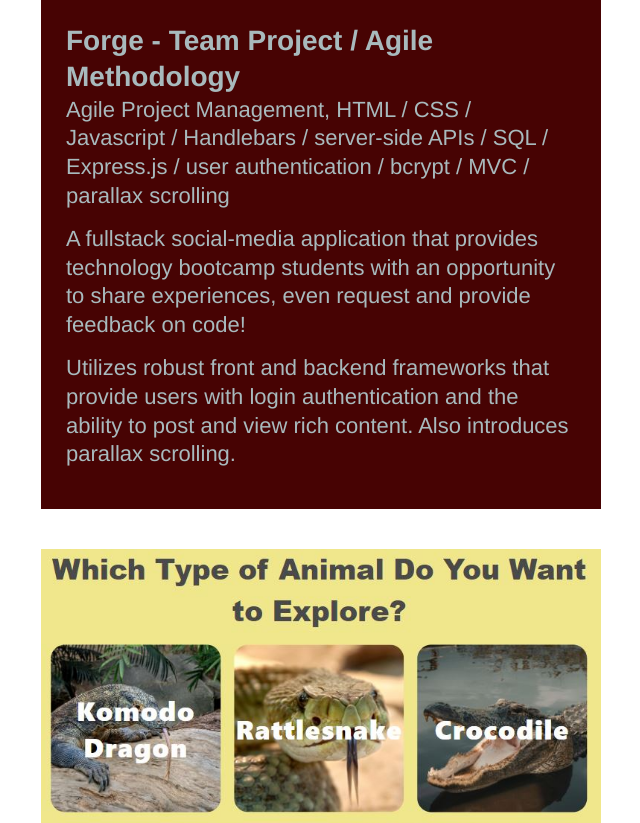
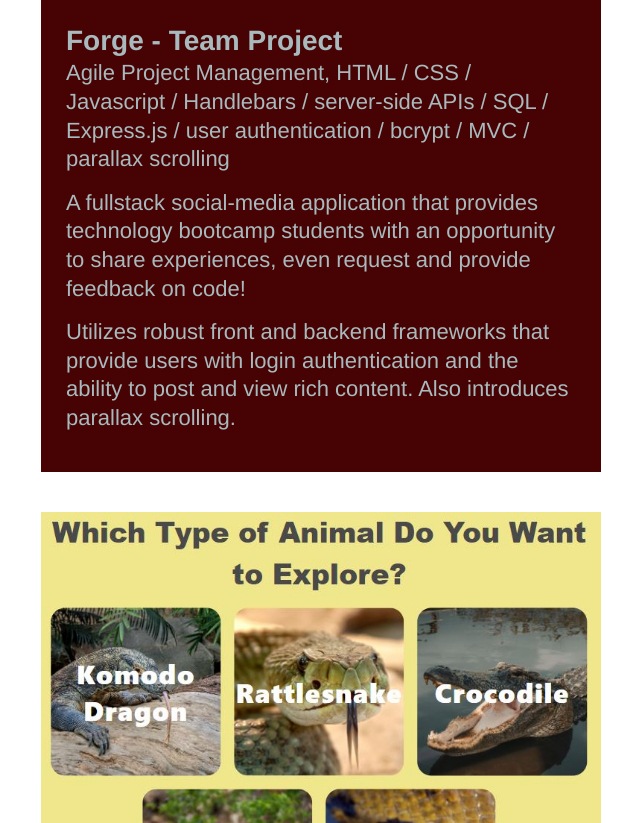
Before and after one commit to ratalla816/professional-portfolio, a plain HTML site: page index.html in a window 1280 px wide. Shown: the part 1848-2671 px from the top of the page, without its empty margins (319-959 px from the left). Drawn offline with Linux system fonts and the light colour scheme.

Commit message:
updated gif

```diff
--- a/index.html
+++ b/index.html
@@ -86,7 +86,7 @@
           <img src="./assets/images/forgevid.gif" alt="video of the Forge tri quote bubble logo moving across the page of a social media app" />
          </a>
           <div class="page-disc">
-            <h3 class="page-name">Forge - Team Project / Agile Methodology</h3>
+            <h3 class="page-name">Forge - Team Project</h3>
             <h4 class="page-skills">Agile Project Management, HTML / CSS / Javascript / Handlebars / server-side APIs / SQL / Express.js / user authentication / bcrypt / MVC / parallax scrolling</h4>
             <h4>A fullstack social-media application that provides technology bootcamp students with an opportunity to share experiences, even request and provide feedback on code!
               </p>
```
